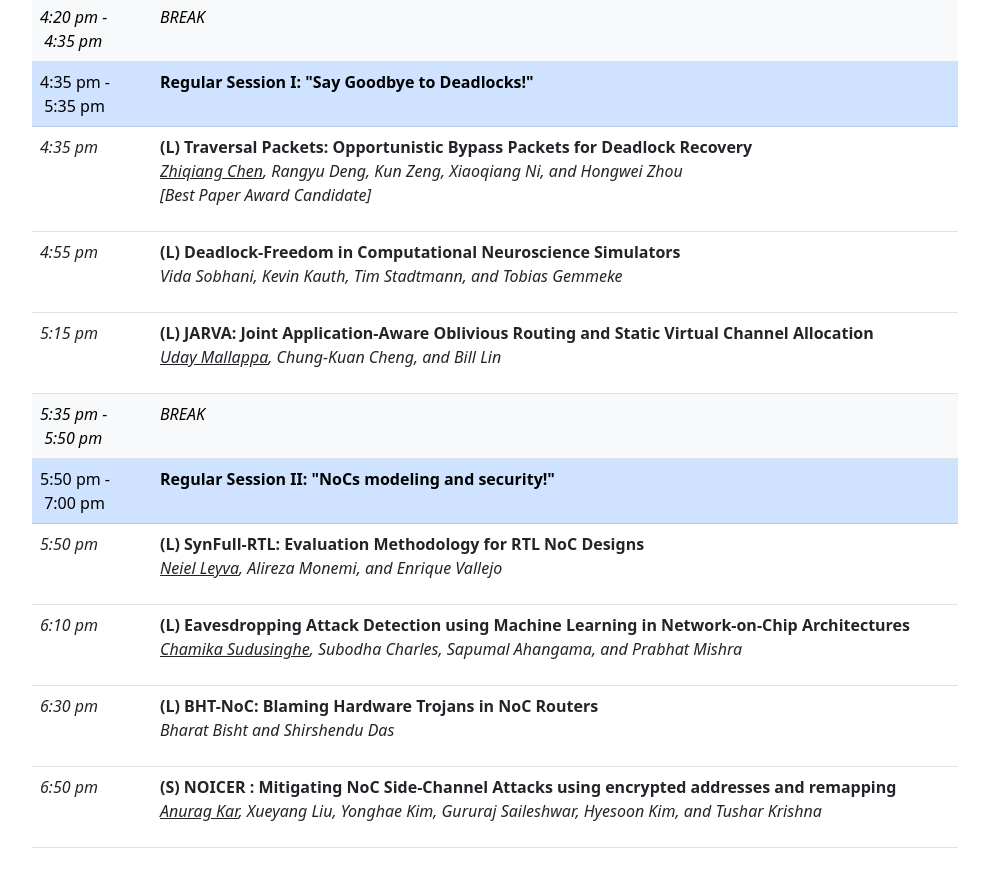
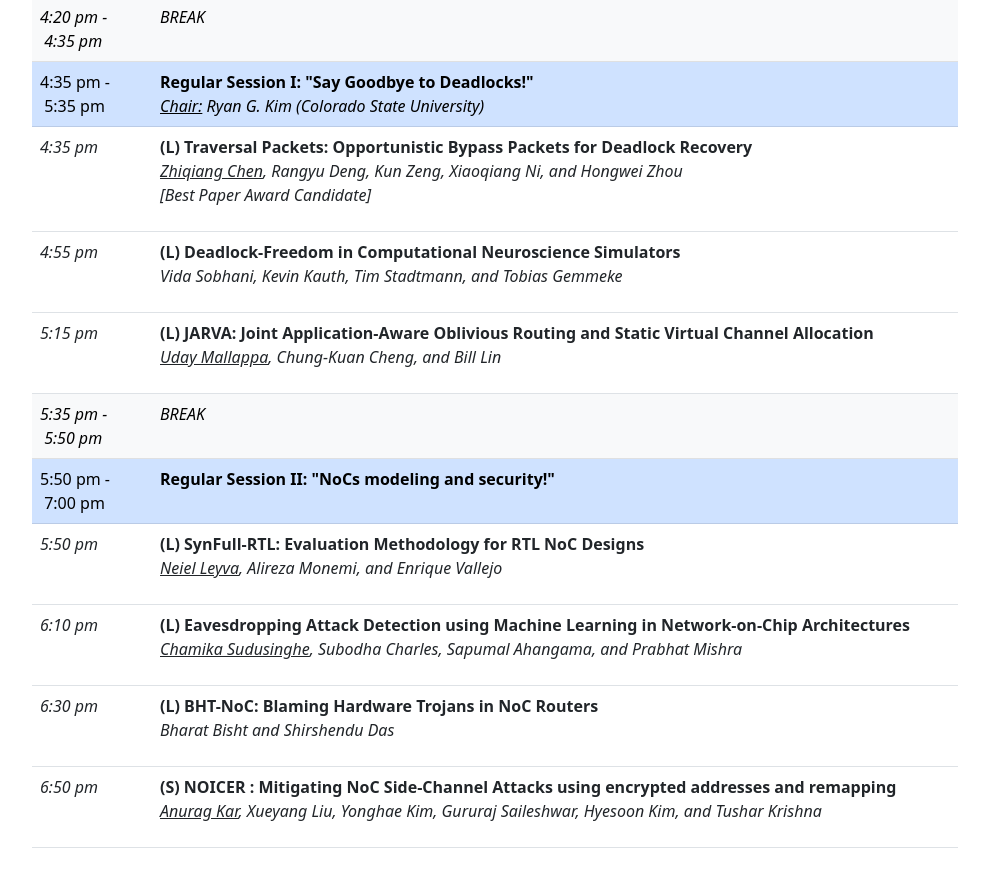
Before and after one commit to NOCS2022/NOCS2022.github.io, a plain HTML site: page program.html in a window 1280 px wide. Shown: the part 826-1721 px from the top of the page, without its empty margins (145-1134 px from the left). Drawn offline with Linux system fonts and the light colour scheme.

Commit message:
Adds Regular Session I Chair

```diff
--- a/program.html
+++ b/program.html
@@ -156,6 +156,8 @@
                         <td>4:35&nbsp;pm&nbsp;-&nbsp;5:35&nbsp;pm</td>
                         <td>
                             <strong>Regular Session I: "Say Goodbye to Deadlocks!"</strong>
+                            <br>
+                            <i><u>Chair:</u> Ryan G. Kim (Colorado State University)</i>
                         </td>
                     </tr>
                     <tr>
```
